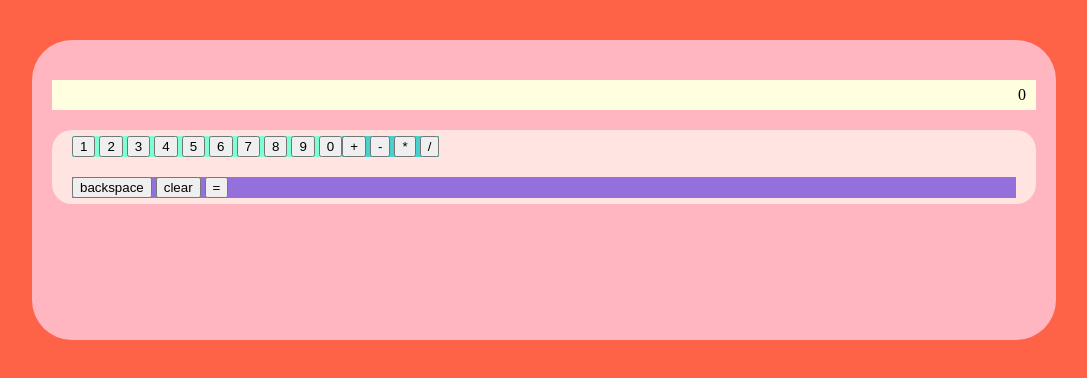
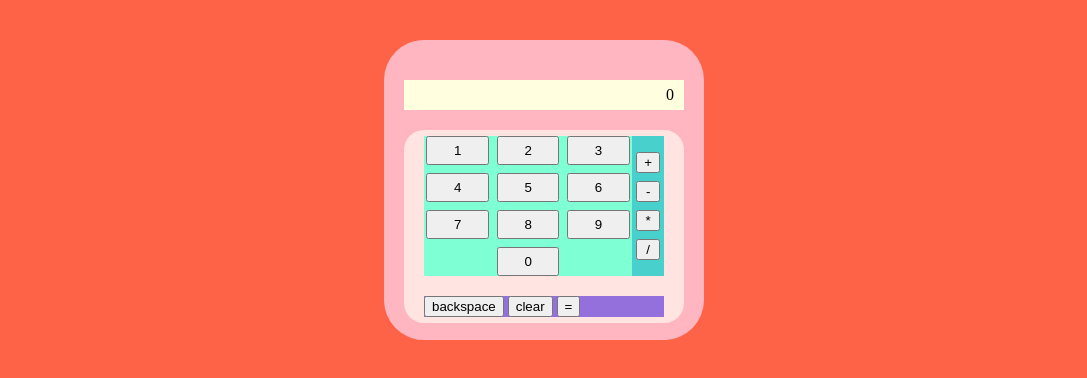
Before and after one commit to jdoria702/calculatorTOP, a plain HTML site: page index.html in a window 1280 px wide. Shown: the whole page, without its empty margins (96-1183 px from the left). Drawn offline with Linux system fonts and the light colour scheme.

Commit message:
More organized display and fix operator bug
when clicking clear, operator cannot be inputted.

```diff
--- a/index.html
+++ b/index.html
@@ -2,9 +2,9 @@
 <html lang="en">
   <head>
     <script src="script.js" defer></script>
-    <link rel="stylesheet" href="style.css">
-    <meta charset="UTF-8">
-    <meta name="viewport" content="width=device-width, initial-scale=1.0">
+    <link rel="stylesheet" href="style.css" />
+    <meta charset="UTF-8" />
+    <meta name="viewport" content="width=device-width, initial-scale=1.0" />
     <title>Calculator - TOP</title>
   </head>
   <body>
--- a/script.js
+++ b/script.js
@@ -1,4 +1,4 @@
-const operate = function(op, num1, num2) {
+const operate = function (op, num1, num2) {
   if (op == "+") {
     return num1 + num2;
   } else if (op == "-") {
@@ -8,7 +8,7 @@ const operate = function(op, num1, num2) {
   } else {
     return num1 / num2;
   }
-}
+};
 
 const buttons = document.querySelectorAll("button");
 let display = document.querySelector(".display");
@@ -19,6 +19,8 @@ buttons.forEach((button) => {
   button.addEventListener("click", (e) => {
     if (e.target.id === "clear") {
       display.textContent = "0";
+      evaluated = false;
+      hasOp = false;
       return;
     } else if (e.target.id === "=") {
       let args = display.textContent.split("");
@@ -37,7 +39,9 @@ buttons.forEach((button) => {
         hasOp = false;
       }
       display.textContent = display.textContent.slice(0, -1);
-            if (!display.textContent) { display.textContent = "0"}
+      if (!display.textContent) {
+        display.textContent = "0";
+      }
       return;
     }
 
@@ -46,7 +50,9 @@ buttons.forEach((button) => {
         display.textContent = e.target.textContent;
         evaluated = false;
       } else {
-                display.textContent == 0 ? display.textContent = e.target.textContent : display.textContent += e.target.textContent;
+        display.textContent == 0
+          ? (display.textContent = e.target.textContent)
+          : (display.textContent += e.target.textContent);
         evaluated = false;
       }
     }
@@ -59,5 +65,5 @@ buttons.forEach((button) => {
       evaluated = false;
       hasOp = true;
     }
-    })
-})
+  });
+});
--- a/style.css
+++ b/style.css
@@ -13,11 +13,13 @@ body {
 }
 
 .calculator {
+  min-width: 300px;
+  max-width: 400px;
   background-color: lightpink;
   margin-top: 40px;
   display: flex;
   flex-direction: column;
-    width: 80%;
+  width: 25%;
   height: 300px;
   border-radius: 40px;
   padding: 40px 20px;
@@ -42,14 +44,30 @@ body {
 .main-buttons {
   display: flex;
   flex-direction: row;
+  justify-content: space-between;
 }
 
 .nums {
   background-color: aquamarine;
+  display: flex;
+  flex-direction: row;
+  flex-wrap: wrap;
+  justify-content: center;
+  flex: auto;
+  gap: 8px;
+}
+
+.nums > button {
+  width: 30%;
 }
 
 .ops {
   background-color: mediumturquoise;
+  display: flex;
+  flex-direction: column;
+  flex: auto;
+  gap: 8px;
+  padding: 16px 4px;
 }
 
 .misc {
```
Lines whose indentation alone changed are shown as unchanged.
